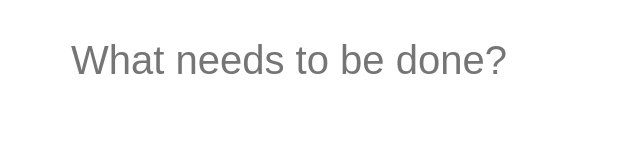
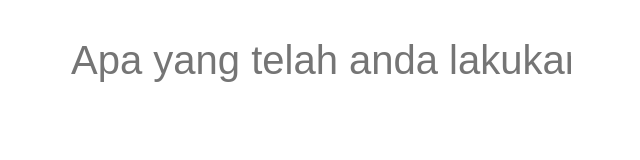
Before and after one commit to yusuf1998/learn-dom, a plain HTML site: page dom-events/index.html in a window 1280 px wide. Shown: the whole page, without its empty margins (321-961 px from the left). Drawn offline with Linux system fonts and the light colour scheme.

Commit message:
change caption

```diff
--- a/dom-events/index.html
+++ b/dom-events/index.html
@@ -11,7 +11,7 @@
 </head>
 
 <body>
-    <input id="input" placeholder="What needs to be done?">
+    <input id="input" placeholder="Apa yang telah anda lakukan?">
     <ul id="list"></ul>
 </body>
 <script src="index.js"></script>
```
